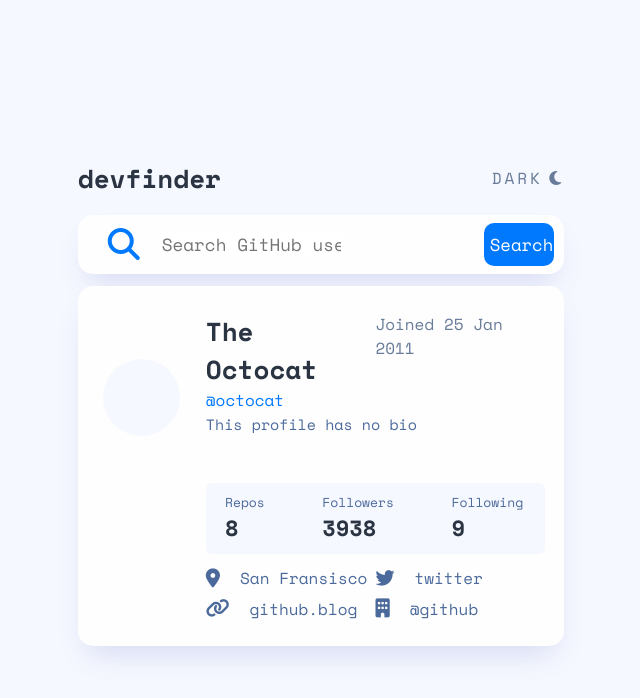
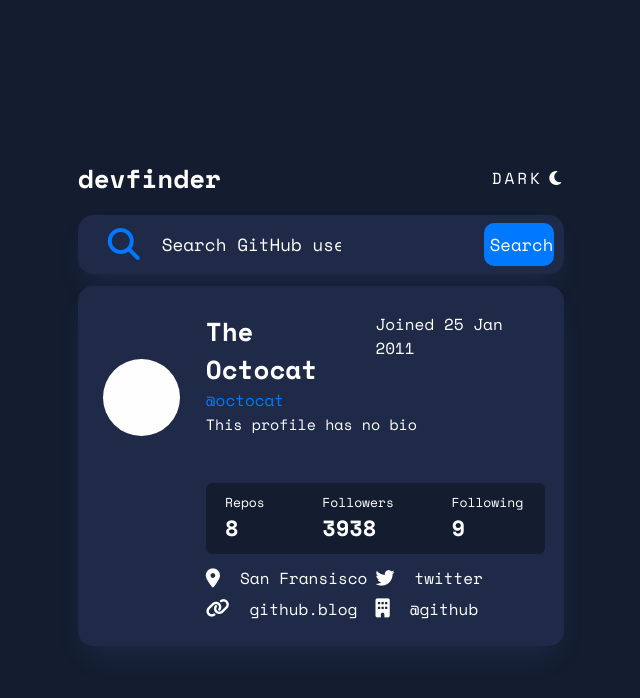
Before and after one commit to Ogust25/Appli_Git, a plain HTML site: page index.html in a window 1280 px wide. Both pictures are taken after a click on the label "DARK". Shown: the whole page, without its empty margins (319-959 px from the left). Drawn offline with nearby package versions, Linux system fonts and the light colour scheme.

Commit message:
add darkmode

```diff
--- a/css/style.scss
+++ b/css/style.scss
@@ -1,4 +1,3 @@
-/* light mod */
 $mainColor: #F6F8FF;
 $secondaryColor: #FEFEFE;
 $actionColor: #0079FF;
@@ -8,7 +7,6 @@ $textGrey: #697C9A;
 $textBlue: #4B6A9B;
 $textBlack: #2B3442;
 
-/* dark mod */
 $dMainColor: #141D2F;
 $dSecondaryColor : #1E2A47;
 $dTextWhite: #ffffff;
@@ -51,6 +49,58 @@ $font: 'Space Mono', monospace;
     font-size: 0.938rem;
     line-height: 1.563rem;
     color: $textBlack;
+}
+
+/* light/dark mode */
+body.darkMode{
+    background-color: $dMainColor;
+    header{
+        h2{
+            color: $dTextWhite;
+        }
+        label{
+            color: $dTextWhite;
+            &:hover{
+                color: darken($dTextWhite,30%);
+            }
+        }
+    }
+    nav{
+        background-color: $dSecondaryColor;
+        input{
+            color: $dTextWhite;
+            background-color: transparent;
+        }
+        input::placeholder{
+            color: $dTextWhite;
+        }
+    }
+    main{
+        background-color: $dSecondaryColor;
+        .img div{
+            background-color: $secondaryColor;
+        }
+        .title h1{
+            color: $dTextWhite;
+        }
+        .date{
+            color: $dTextWhite;
+        }
+        .profil{
+            color: $dTextWhite;
+        }
+        .box{
+            background-color: $dMainColor;
+            div{
+                color: $dTextWhite;
+            }
+        }
+        .contact{
+            div, i{
+                color: $dTextWhite;
+            }
+        }
+    }
 }
 
 /* Core */
@@ -320,7 +370,7 @@ main{
     .main_box{
         grid-area: 2/2/3/3;
         grid-template-columns: 90vw;
-        grid-template-rows: 5vh 10vh 75vh;
+        grid-template-rows: 5vh 10vh 66vh;
         grid-gap: 5vw;
     }
     nav{
@@ -347,13 +397,15 @@ main{
     }
     main{
         grid-template-columns: 25vw 1fr;
-        grid-template-rows: 10vh 7vh 15vh 12vh 1fr;
+        grid-template-rows: 7vh 7vh 15vh 12vh 1fr;
         padding: 5vw;
     }
     .img{
         grid-area: 1/1/3/2;
-        justify-content: center;
-        align-items: center;
+        div{
+            width: 20vw;
+            height: 20vw;
+        }
     }
     .title{
         grid-area: 1/2/2/3;
--- a/index.html
+++ b/index.html
@@ -9,13 +9,13 @@
     <script src="https://kit.fontawesome.com/b636e708af.js" crossorigin="anonymous"></script>
     <title>Devfinder</title>
 </head>
-<body>
+<body id="body" class="lightMode">
     <div class="main_box">
         <header>
             <h2>devfinder</h2>
-            <label>
-                <div>DARK</div>
-                <i class="fas fa-moon"></i>
+            <label class="btnTheme">
+                <div >DARK</div>
+                <i class="meteo fas fa-moon"></i>
             </label>
         </header>
 
--- a/script.js
+++ b/script.js
@@ -1 +1,14 @@
+/* Light/Dark mode Toggle */
+const btnTheme = document.querySelector('.btnTheme');
+
+btnTheme.addEventListener("click", function(){
+    let body = document.getElementById("body");
+    let currentClass = body.className;
+    body.className = currentClass == "darkMode" ? "lightMode" : "darkMode";
+    if (currentClass == "darkMode"){
+
+    }
+})
+
+
 /* btn search + error */
```
Also changed, not shown: css/style.css, 1 other file.
